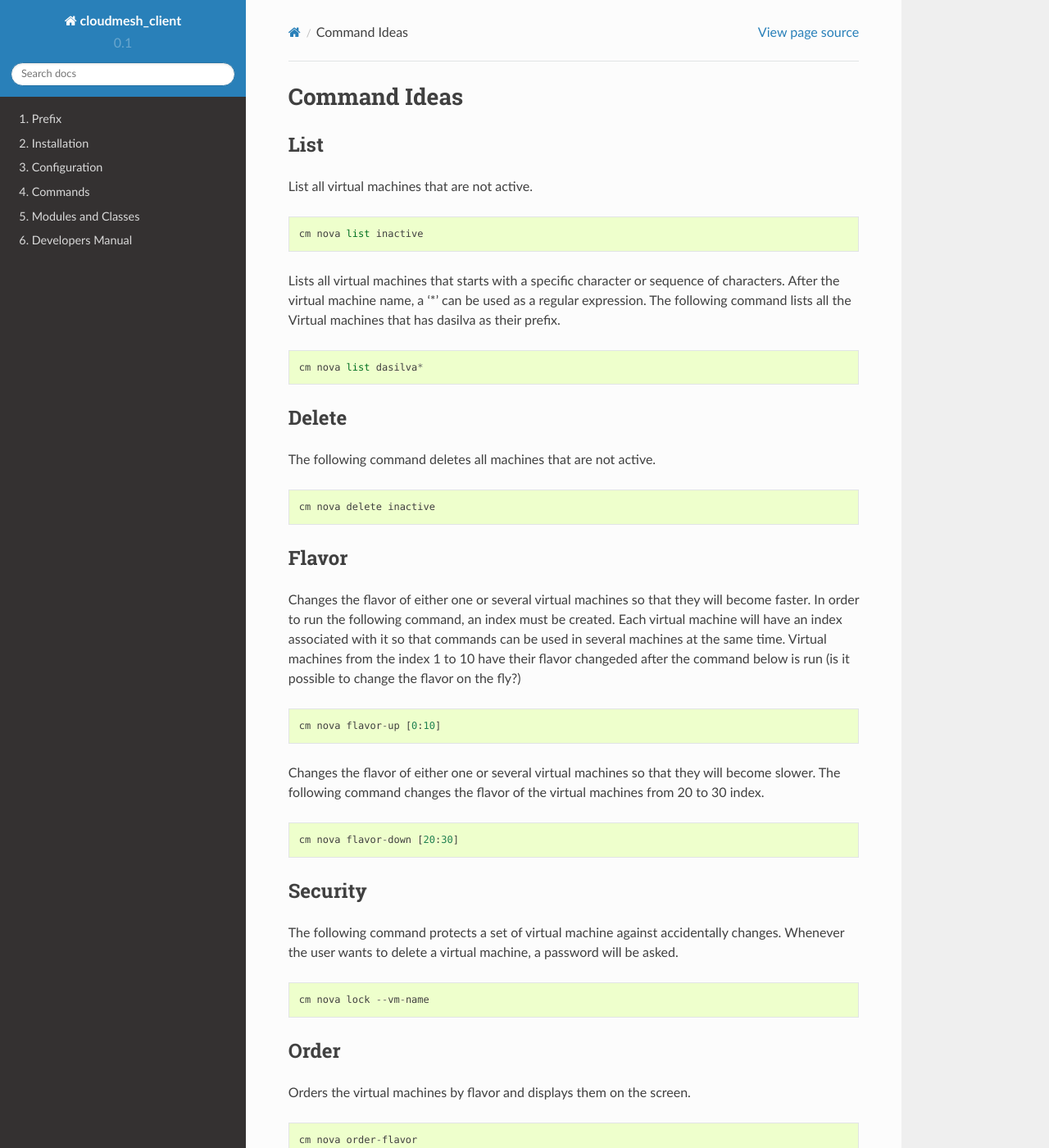
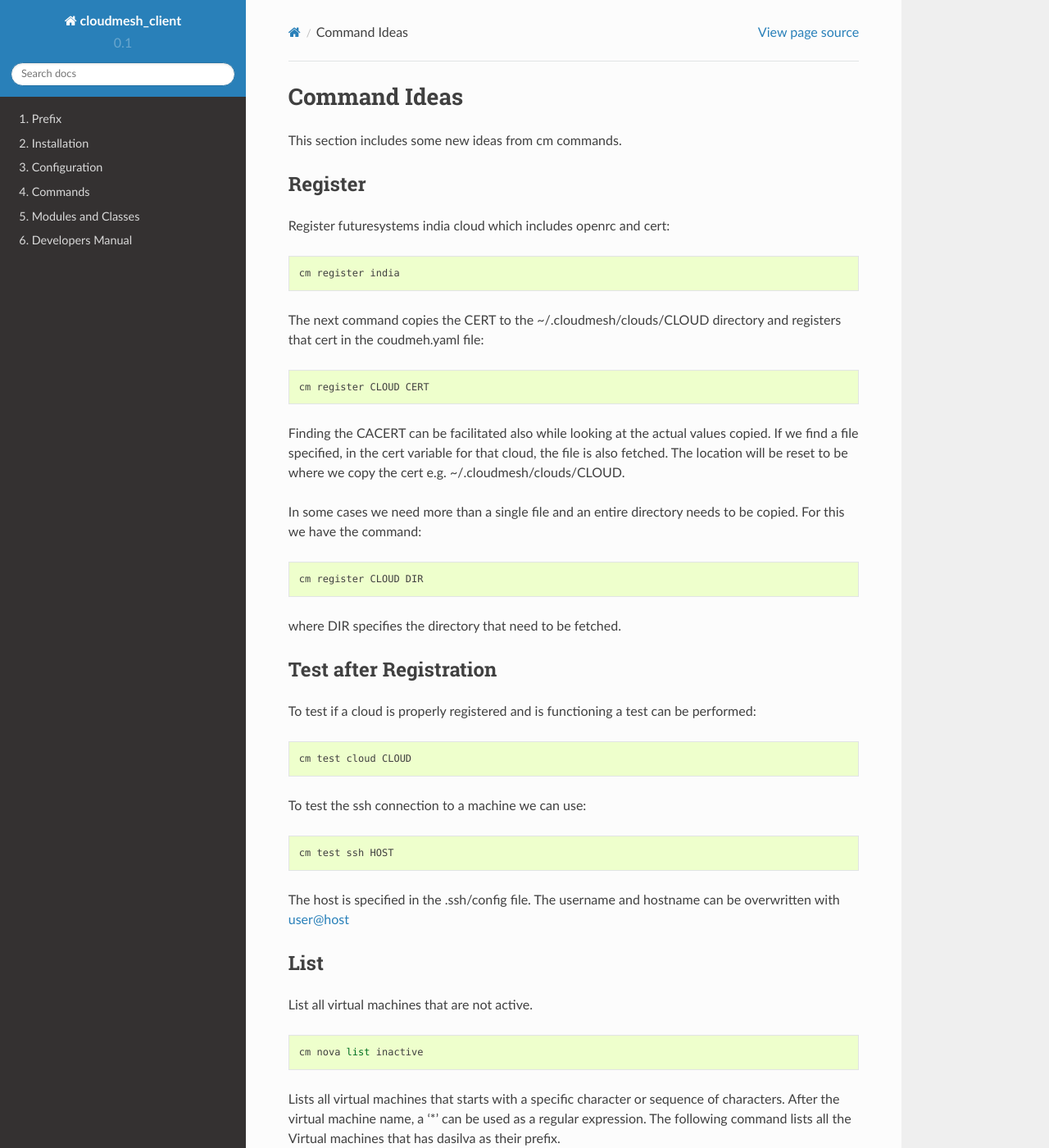
Before and after one commit to cloudmesh/client, a Sphinx documentation site: the page built from docs/source/commands_nova.rst, in a window 1280 px wide and 1400 px high. Shown: the whole window at 82% size. Built offline with Sphinx 7.4.7 and the Read the Docs theme 2.0.0, drawn with Linux system fonts in a browser that asks for light colours; pages that are not in the unit, such as notebooks, are missing from menus.

Commit message:
adding more command suggestions

```diff
--- a/docs/source/commands_nova.rst
+++ b/docs/source/commands_nova.rst
@@ -1,5 +1,48 @@
 Command Ideas
 =======================================================================
+
+This section includes some new ideas from cm commands.
+
+
+Register
+--------
+
+Register futuresystems india cloud which includes openrc and cert::
+
+  cm register india
+
+The next command copies the CERT to the ~/.cloudmesh/clouds/CLOUD directory and
+registers that cert in the coudmeh.yaml file::
+
+   cm register CLOUD CERT
+
+Finding the CACERT can be facilitated also while  looking at the
+actual values copied. If we find a file specified, in the cert
+variable for that cloud, the file is also fetched. The location will
+be reset to be where we copy the cert e.g. ~/.cloudmesh/clouds/CLOUD.
+
+In some cases we need more than a  single file and an entire directory
+needs to be copied. For this we have the command::
+
+  cm register CLOUD DIR
+
+where DIR specifies the directory that need to be fetched.
+
+
+Test after Registration
+------------------------
+
+To test if a cloud is properly registered and is functioning a test
+can be performed::
+
+  cm test cloud CLOUD
+
+To test the ssh connection to a machine we can use::
+
+  cm test ssh HOST
+
+The host is specified in the .ssh/config file. The username and
+hostname can be overwritten with user@host
 
 
 List
```
